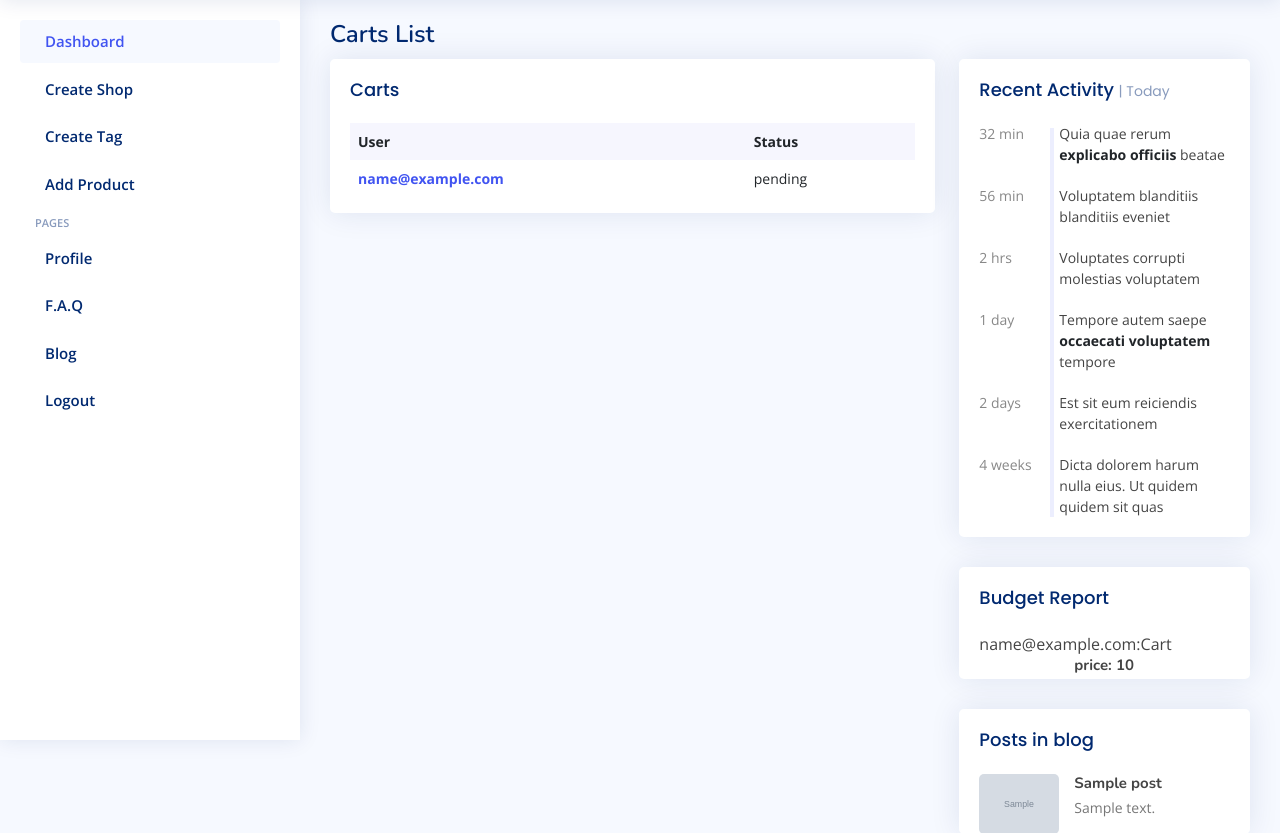
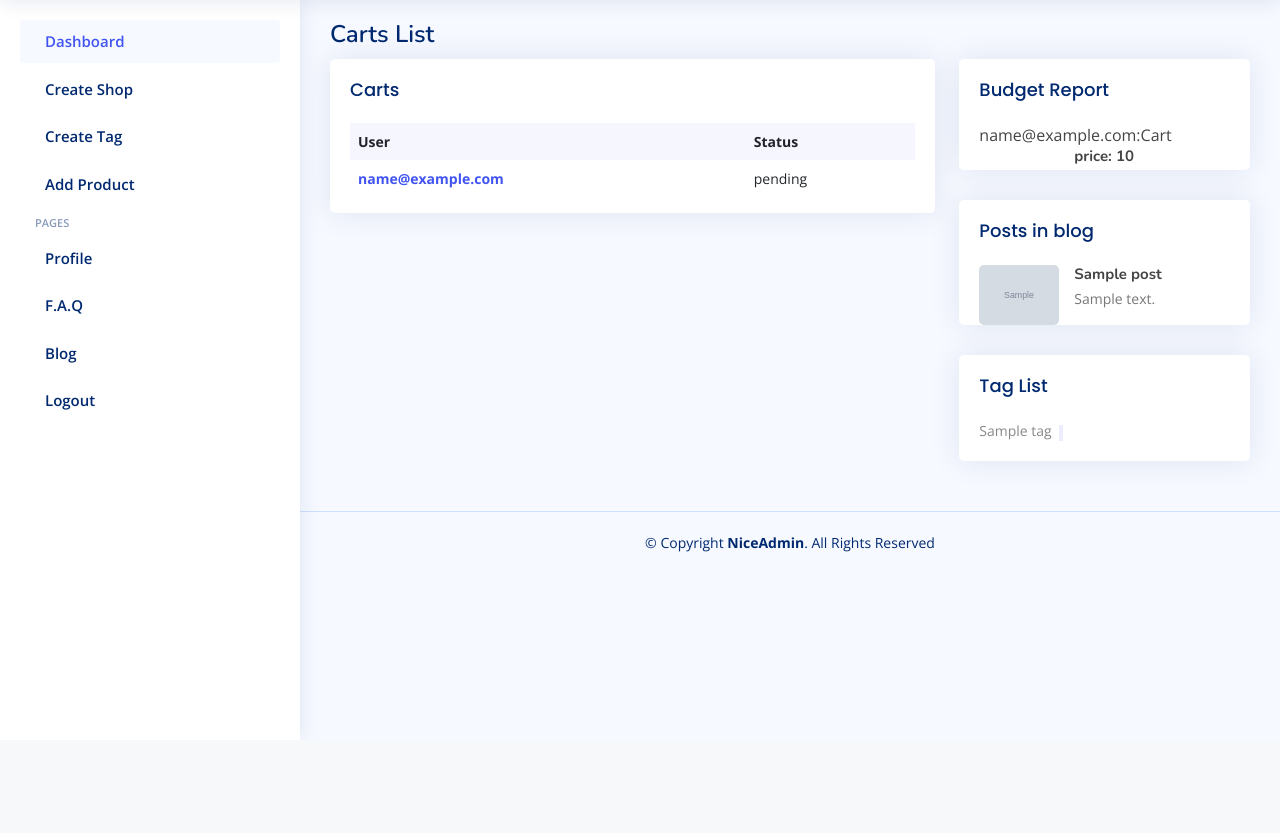
Before and after one commit to rbehzad/django_online_store, a Django app: a page that uses shop_managing/templates/shop_managing/shop.html in a window 1280 px wide. Shown: the part 60-893 px from the top of the page. After the commit the page ends 783 px from the top, so only its background shows below. Run offline with Django 4.2, Linux system fonts and the light colour scheme; a user stored in the database is signed in; tables that the repository leaves empty hold one stand-in row (values such as "Sample post"); grey boxes marked "Sample" are stand-in pictures; some libraries are stand-ins or nearby versions.

Commit message:
tag list

```diff
--- a/shop_managing/templates/shop_managing/shop.html
+++ b/shop_managing/templates/shop_managing/shop.html
@@ -158,67 +158,6 @@
         <!-- Right side columns -->
         <div class="col-lg-4">
 
-          <!-- Recent Activity -->
-          <div class="card">
-
-            <div class="card-body">
-              <h5 class="card-title">Recent Activity <span>| Today</span></h5>
-
-              <div class="activity">
-
-                <div class="activity-item d-flex">
-                  <div class="activite-label">32 min</div>
-                  <i class='bi bi-circle-fill activity-badge text-success align-self-start'></i>
-                  <div class="activity-content">
-                    Quia quae rerum <a href="#" class="fw-bold text-dark">explicabo officiis</a> beatae
-                  </div>
-                </div><!-- End activity item-->
-
-                <div class="activity-item d-flex">
-                  <div class="activite-label">56 min</div>
-                  <i class='bi bi-circle-fill activity-badge text-danger align-self-start'></i>
-                  <div class="activity-content">
-                    Voluptatem blanditiis blanditiis eveniet
-                  </div>
-                </div><!-- End activity item-->
-
-                <div class="activity-item d-flex">
-                  <div class="activite-label">2 hrs</div>
-                  <i class='bi bi-circle-fill activity-badge text-primary align-self-start'></i>
-                  <div class="activity-content">
-                    Voluptates corrupti molestias voluptatem
-                  </div>
-                </div><!-- End activity item-->
-
-                <div class="activity-item d-flex">
-                  <div class="activite-label">1 day</div>
-                  <i class='bi bi-circle-fill activity-badge text-info align-self-start'></i>
-                  <div class="activity-content">
-                    Tempore autem saepe <a href="#" class="fw-bold text-dark">occaecati voluptatem</a> tempore
-                  </div>
-                </div><!-- End activity item-->
-
-                <div class="activity-item d-flex">
-                  <div class="activite-label">2 days</div>
-                  <i class='bi bi-circle-fill activity-badge text-warning align-self-start'></i>
-                  <div class="activity-content">
-                    Est sit eum reiciendis exercitationem
-                  </div>
-                </div><!-- End activity item-->
-
-                <div class="activity-item d-flex">
-                  <div class="activite-label">4 weeks</div>
-                  <i class='bi bi-circle-fill activity-badge text-muted align-self-start'></i>
-                  <div class="activity-content">
-                    Dicta dolorem harum nulla eius. Ut quidem quidem sit quas
-                  </div>
-                </div><!-- End activity item-->
-
-              </div>
-
-            </div>
-          </div><!-- End Recent Activity -->
-
           <!-- Budget Report -->
           <div class="card">
             <div class="card-body pb-0">
@@ -235,7 +174,6 @@
               </div>
             </div>
           </div><!-- End Budget Report -->
-
 
 
           <!-- Posts -->
@@ -258,7 +196,24 @@
             </div>
           </div><!-- End News -->
 
+          <!-- Tag List -->
+          <div class="card">
 
+            <div class="card-body">
+              <h5 class="card-title">Tag List</span></h5>
+
+              {% for tag in tags %}
+              <div class="activity">
+                <div class="activity-item d-flex">
+                  <div class="activite-label">{{tag.title}}</div>
+                  <i class='bi bi-circle-fill activity-badge text-muted align-self-start'></i>
+                </div>
+
+              </div>
+              {% endfor %}
+
+            </div>
+          </div><!-- End Tag List -->
 
 
         </div><!-- End Right side columns -->
--- a/shop_managing/views.py
+++ b/shop_managing/views.py
@@ -129,6 +129,7 @@ def shop_base(request):
     context = {
         'carts': Cart.objects.filter(shop__user=request.user),
         'posts': Post.objects.filter(author=request.user),
+        'tags': Tag.objects.all(),
     }
     return context
 
```
